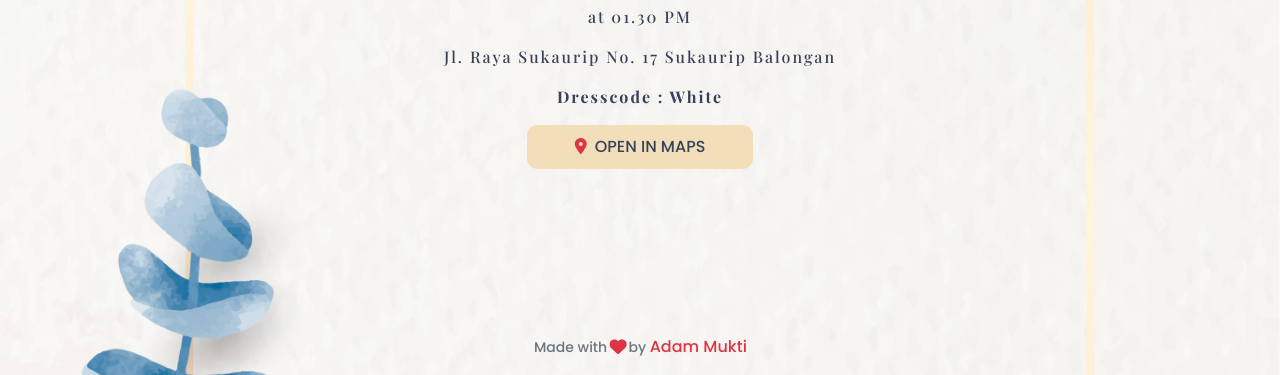
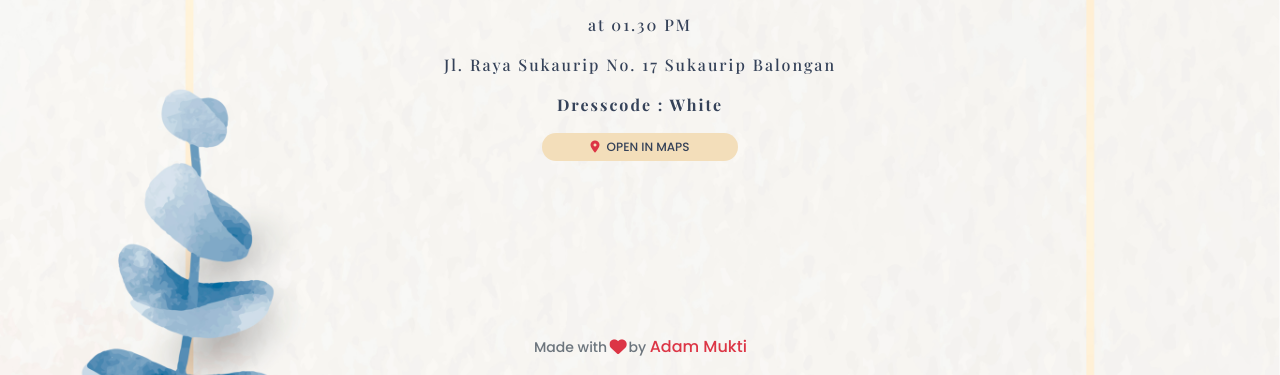
Before and after one commit to AdamMukti/engagement-adam-irna, a plain HTML site: page index.html in a window 1280 px wide. Both pictures are taken after a click on the button "OPEN INVITATION". Shown: the part 425-800 px from the top of the page. Drawn offline with nearby package versions, Linux system fonts and the light colour scheme; a web font is replaced by a local one.

```diff
--- a/style.css
+++ b/style.css
@@ -75,9 +75,9 @@ body {
     background-color: #F3DEBA;
     color: #354259;
     border: none;
-    border-radius: 10px;
-    padding: 10px 20px;
-    font-size: 16px;
+    border-radius: 100px;
+    padding: 5px 10px;
+    font-size: 12px;
 }
 
 .btn-custom:hover {
```
Also changed, not shown: 1 other file.
